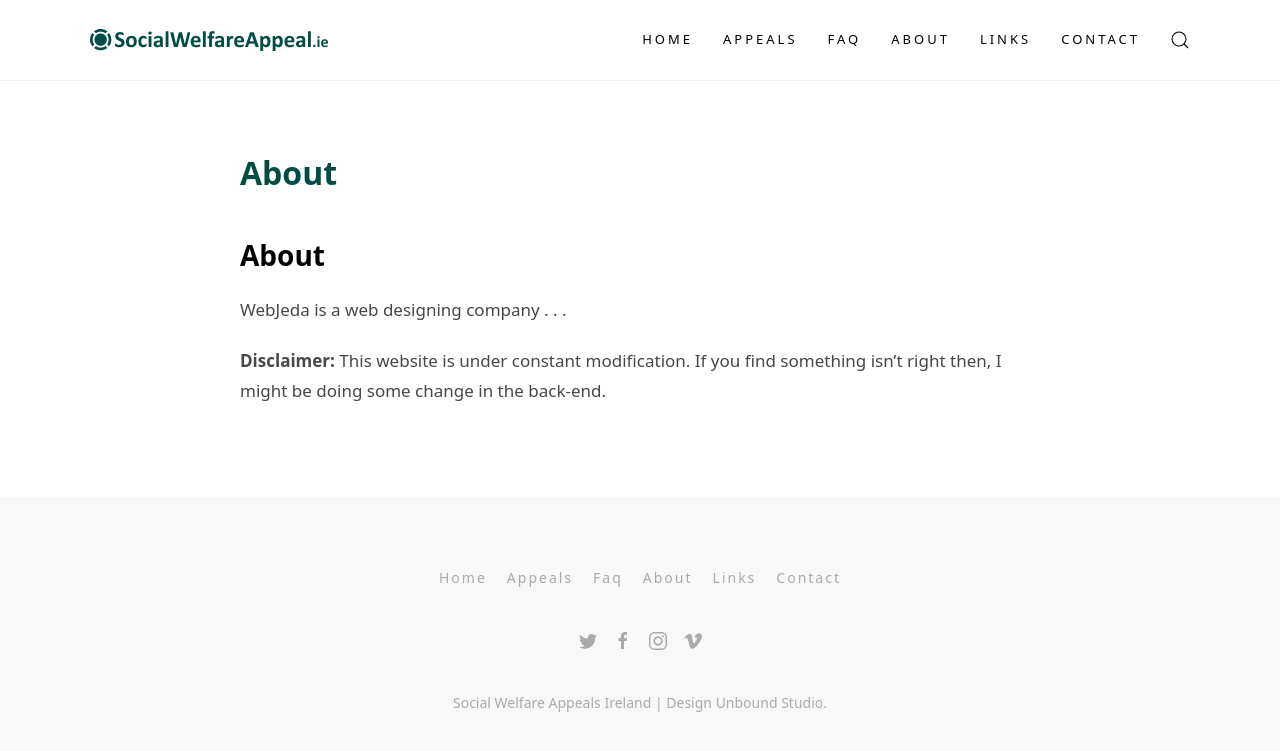
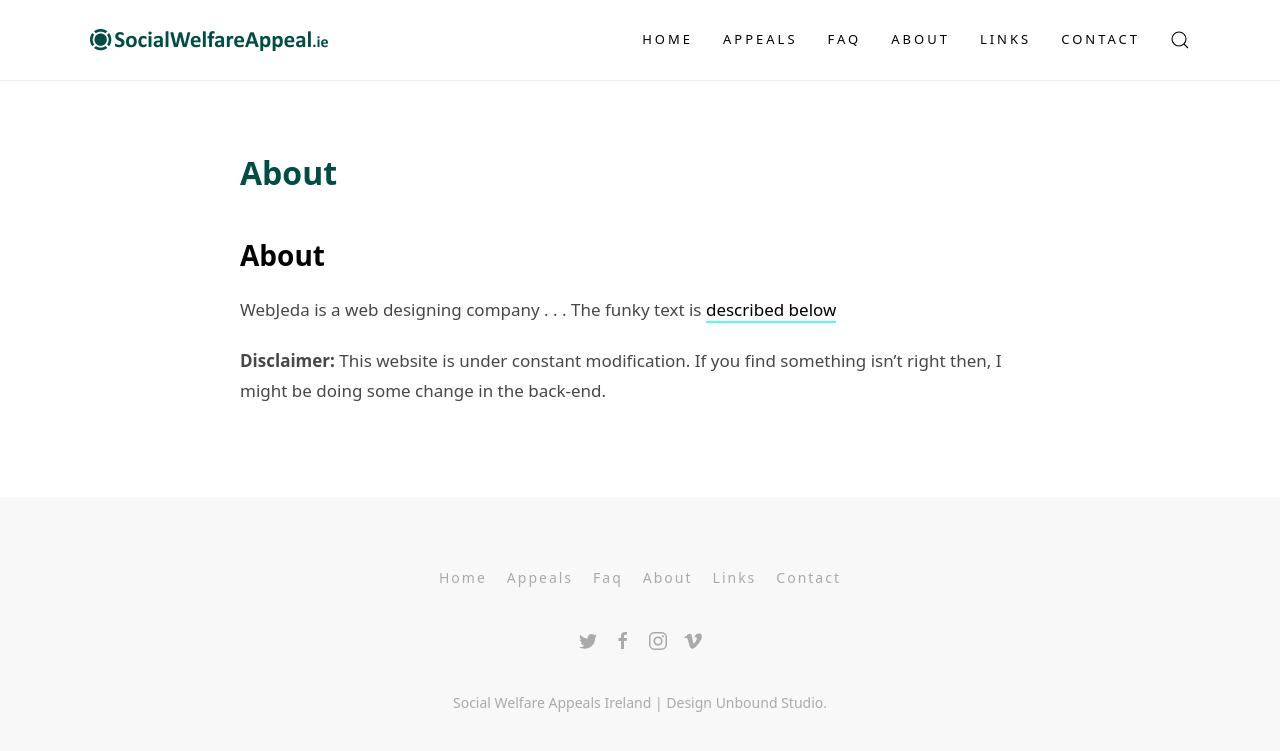
Before and after one commit to robbertl/socialwelfareappeal, a Jekyll site: the page built from about.md, in a window 1280 px wide. Shown: the top 751 px of the page. Built offline with Jekyll 4.4.1, drawn with Linux system fonts in a browser that asks for light colours.

Commit message:
Update about.md

```diff
--- a/about.md
+++ b/about.md
@@ -10,6 +10,7 @@ WebJeda is a web designing company
 .
 .
 .
+The funky text is [described below](#my-funky-heading)
 
 **Disclaimer:** This website is under constant modification.
 If you find something isn't right then,
```
